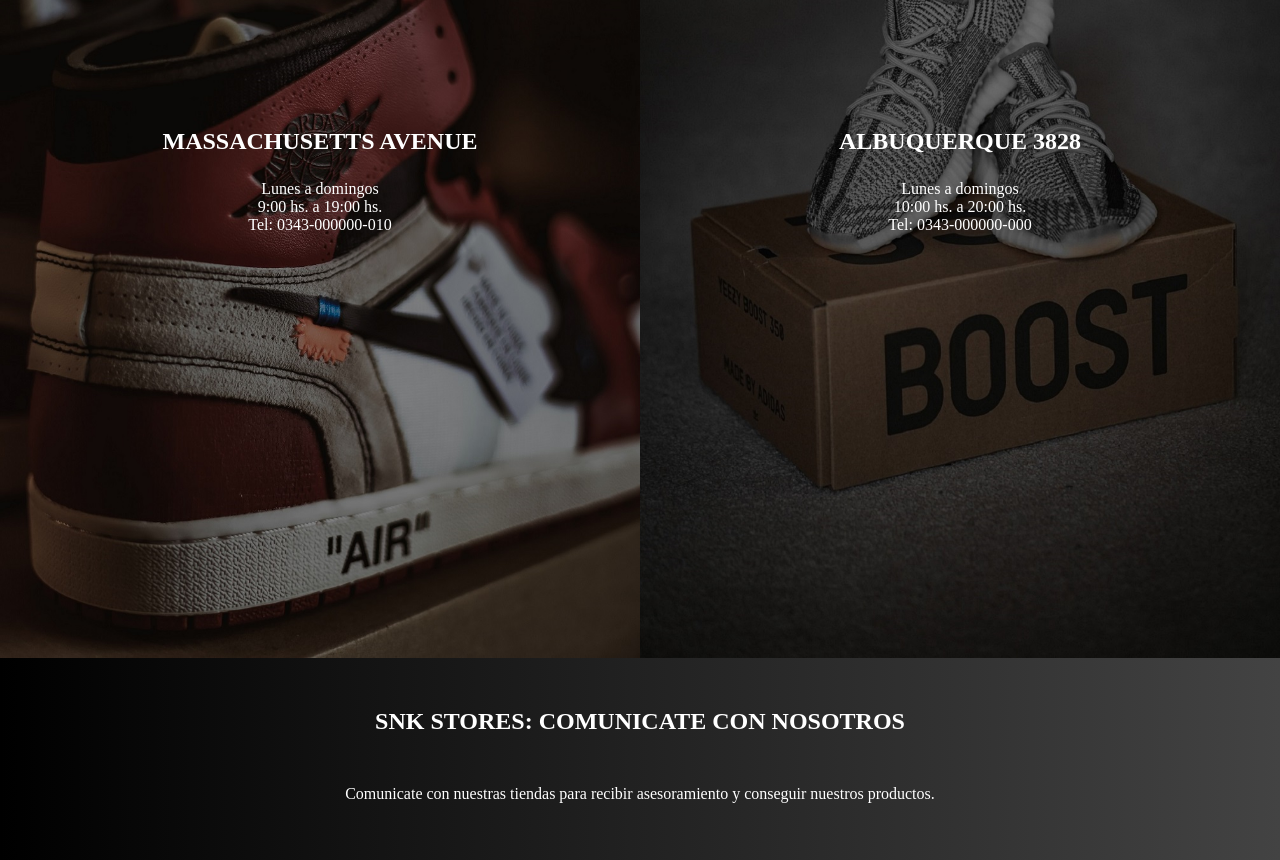
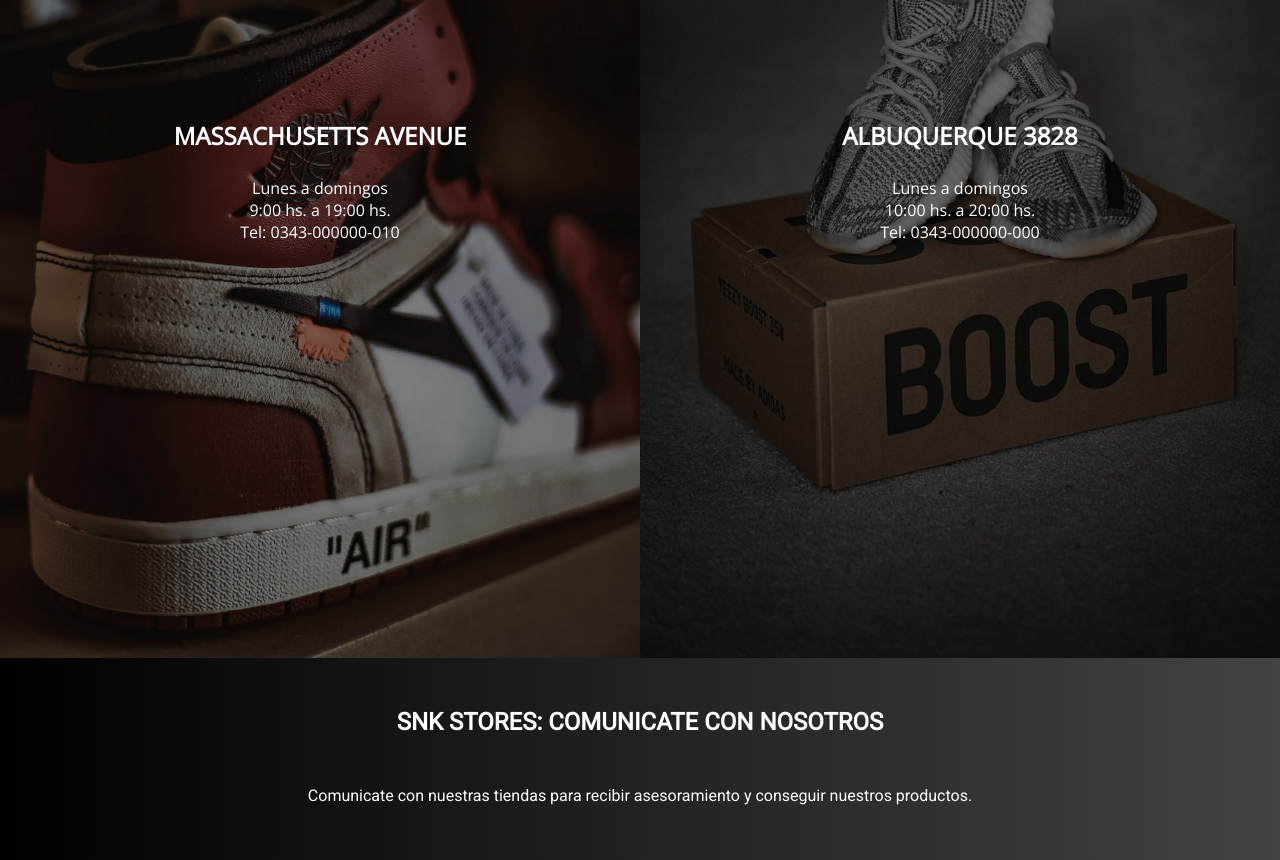
Before and after one commit to joelwaiman/proyectoFinalCoder, a website: page tiendas.html in a window 1280 px wide. Shown: the part 450-1310 px from the top of the page. Drawn offline with nearby package versions, Linux system fonts and the light colour scheme.

Commit message:
agregue tipografias

```diff
--- a/scss/secciones/_sneakers.scss
+++ b/scss/secciones/_sneakers.scss
@@ -1,6 +1,13 @@
 #sneakers{
     .seccionUnoSneakers, .seccionDosSneakers{
         @extend %contenedoresCards;
+        h2{
+            font-family: $typoTitle;
+            padding-top: 25px;
+            &:hover{
+                transform: scale(1.1);
+            }
+        }
         img{
             @extend %styleCards;
         }
--- a/scss/secciones/_tiendas.scss
+++ b/scss/secciones/_tiendas.scss
@@ -1,7 +1,7 @@
 .grillaTiendas {
     display: grid;
     grid-template-columns: 1fr 1fr 1fr 1fr;
-    grid-template-rows: 0,5fr 1.5fr 1.5fr 0.5fr 0.5fr;
+    grid-template-rows: 0, 5fr 1.5fr 1.5fr 0.5fr 0.5fr;
     gap: 0px 0px;
     grid-auto-flow: row;
     grid-template-areas:
@@ -10,6 +10,29 @@
         "seccionUnoTiendas seccionUnoTiendas seccionDosTiendas seccionDosTiendas"
         "asideTiendas asideTiendas asideTiendas asideTiendas"
         "footer footer footer footer";
+
+    section {
+        div {
+            position: absolute;
+            color: white;
+            text-align: center;
+            font-family: $typoParagraph;
+
+            &:hover {
+                transform: scale(1.1);
+            }
+
+            h1 {
+                padding-bottom: 25px;
+            }
+        }
+
+        img {
+            max-width: 100%;
+            display: block;
+        }
+    }
+
 }
 
 .seccionUnoTiendas {
@@ -18,22 +41,7 @@
     justify-content: center;
     align-items: center;
     color: white;
-    div{
-        position: absolute;
-        color: white;
-        text-align: center;
-        &:hover{
-            transform: scale(1.1);
-        }
-        h1{
-            padding-bottom: 25px;
-        }
-    }
 
-    img{
-        width: 100%;
-        display: block;
-    }
 }
 
 .seccionDosTiendas {
@@ -42,22 +50,6 @@
     justify-content: center;
     align-items: center;
     color: white;
-    div{
-        position: absolute;
-        color: white;
-        text-align: center;
-        &:hover{
-            transform: scale(1.1);
-        }
-        h1{
-            padding-bottom: 25px;
-        }
-    }
-
-    img{
-        max-width: 100%;
-        display: block;
-    }
 }
 
 .asideTiendas {
@@ -69,7 +61,9 @@
     justify-content: center;
     align-items: center;
     padding-bottom: 50px;
-    h2{
+    font-family: $typoTitle;
+
+    h2 {
         padding: 50px;
     }
 }
```
Also changed, not shown: css/style.css.
